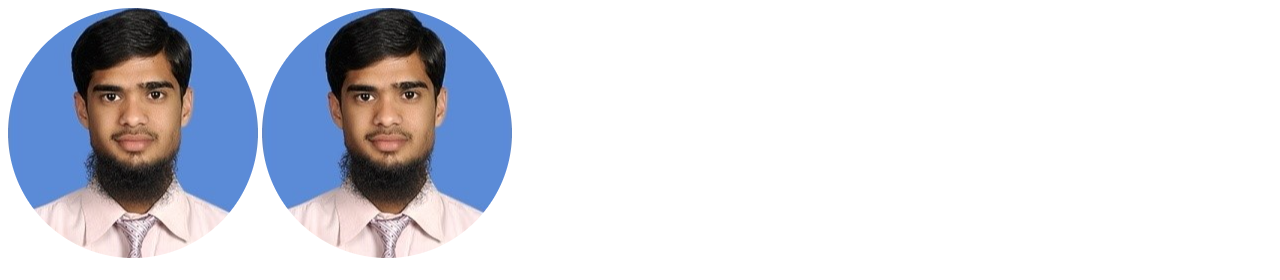
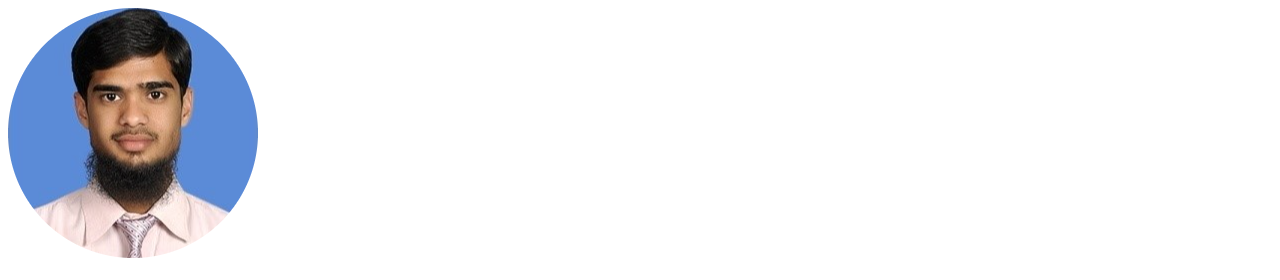
Before and after one commit to muhdfahad42/Personal-Website, a plain HTML site: page index.html in a window 1280 px wide. Shown: the top 280 px of the page. Drawn offline with Linux system fonts and the light colour scheme.

Commit message:
Update index.html

```diff
--- a/index.html
+++ b/index.html
@@ -10,7 +10,7 @@
 
 <body>
   <img src="images/FAHAD.png" alt="Fahad Profile Picture">
-  <img src="images/fahad.png" alt="Profile Pic">
+  <!-- <img src="images/fahad.png" alt="Profile Pic"> -->
   <h1><a href="https://www.linkedin.com/in/mrfahad842/">Muhammad Fahad</a></h1>
   <p><em>Founder and CEO of <strong>Place of Business Solution</strong></em></p>
   <br>
```
